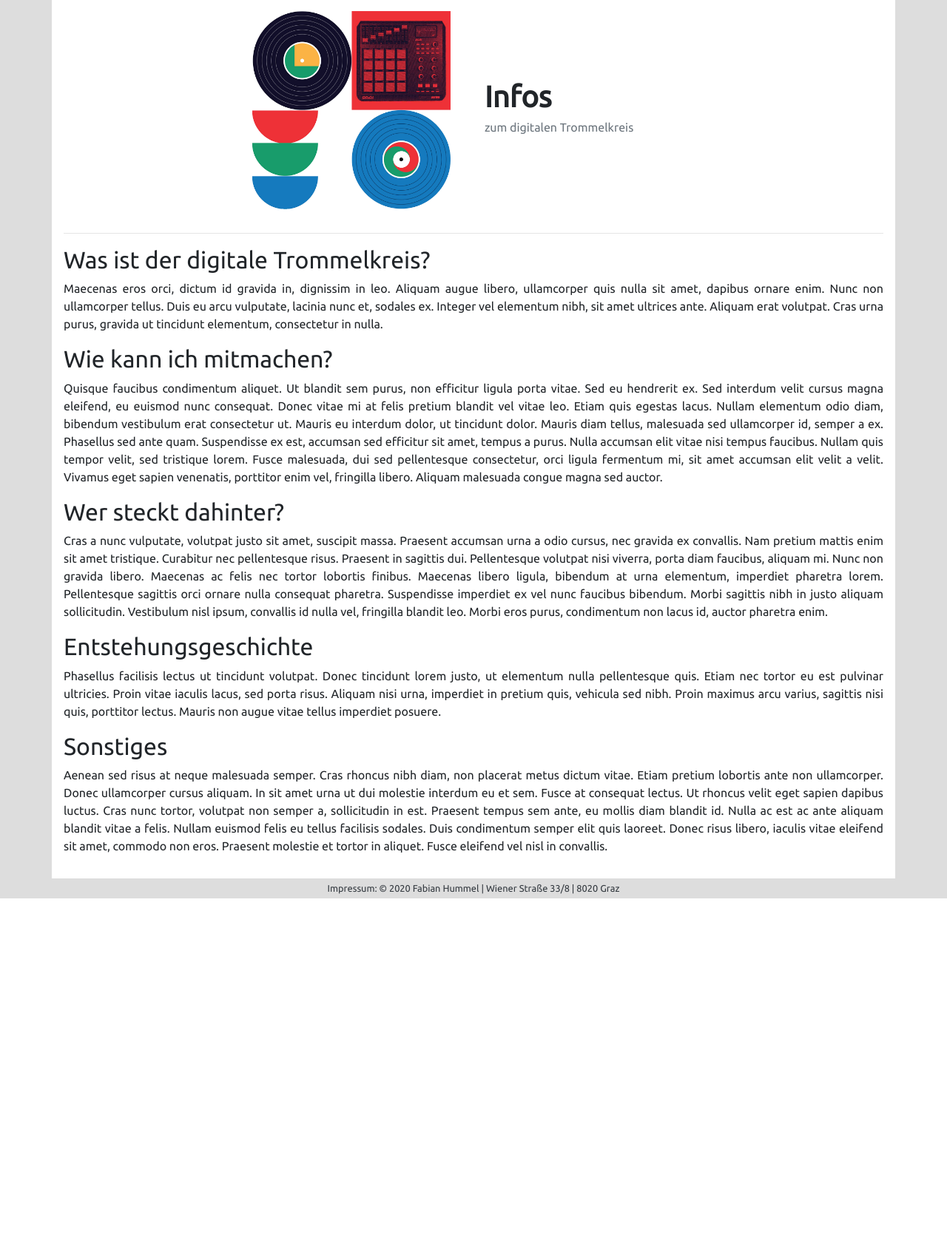
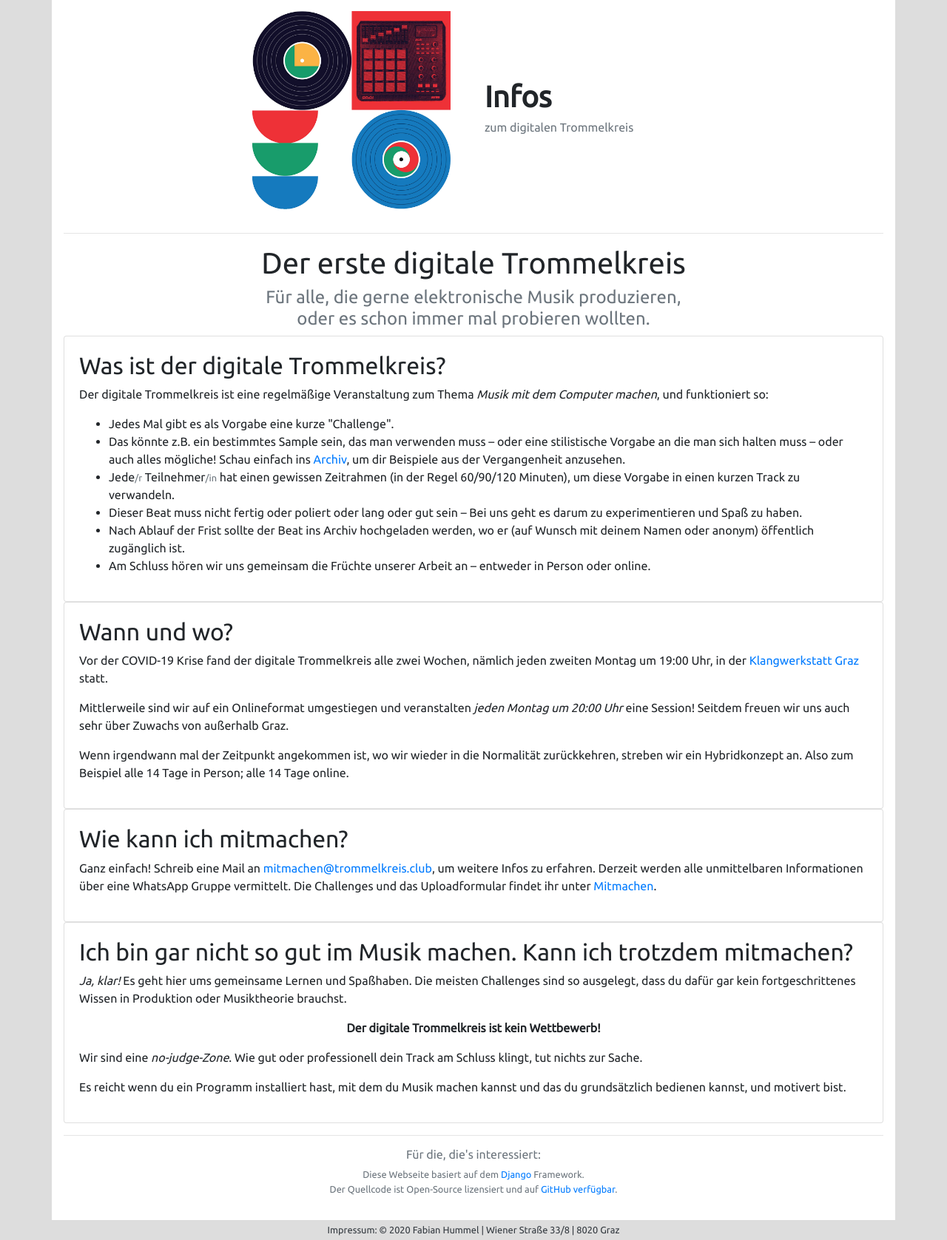
Before and after one commit to fshstk/trommelkreis, a Django app: template trommelkreis/templates/info.html in a window 1280 px wide. Shown: the part 65-1742 px from the top of the page at 74% size. Before the commit the page ends 1280 px from the top, so only its background shows below. Run offline with Django 3.2, Linux system fonts and the light colour scheme; the template is opened without the code that fills it, so the values that code supplies are empty; style sheets or scripts are compiled from the project's sources; some libraries are stand-ins or nearby versions.

Commit message:
add real info text instead of boilerplate lorem ipsum

```diff
--- a/trommelkreis/templates/info.html
+++ b/trommelkreis/templates/info.html
@@ -1,24 +1,165 @@
 {% extends "layout.html" %}
+{% load static %}
 
 {% block title %}Info{% endblock %}
 {% block heading %}Infos{% endblock %}
 {% block subheading %}zum digitalen Trommelkreis{% endblock %}
 
 {% block main %}
-<div class="text-justify">
-	<h2>Was ist der digitale Trommelkreis?</h2>
-	<p>Maecenas eros orci, dictum id gravida in, dignissim in leo. Aliquam augue libero, ullamcorper quis nulla sit amet, dapibus ornare enim. Nunc non ullamcorper tellus. Duis eu arcu vulputate, lacinia nunc et, sodales ex. Integer vel elementum nibh, sit amet ultrices ante. Aliquam erat volutpat. Cras urna purus, gravida ut tincidunt elementum, consectetur in nulla.</p>
 
-	<h2>Wie kann ich mitmachen?</h2>
-	<p>Quisque faucibus condimentum aliquet. Ut blandit sem purus, non efficitur ligula porta vitae. Sed eu hendrerit ex. Sed interdum velit cursus magna eleifend, eu euismod nunc consequat. Donec vitae mi at felis pretium blandit vel vitae leo. Etiam quis egestas lacus. Nullam elementum odio diam, bibendum vestibulum erat consectetur ut. Mauris eu interdum dolor, ut tincidunt dolor. Mauris diam tellus, malesuada sed ullamcorper id, semper a ex. Phasellus sed ante quam. Suspendisse ex est, accumsan sed efficitur sit amet, tempus a purus. Nulla accumsan elit vitae nisi tempus faucibus. Nullam quis tempor velit, sed tristique lorem. Fusce malesuada, dui sed pellentesque consectetur, orci ligula fermentum mi, sit amet accumsan elit velit a velit. Vivamus eget sapien venenatis, porttitor enim vel, fringilla libero. Aliquam malesuada congue magna sed auctor.</p>
 
-	<h2>Wer steckt dahinter?</h2>
-	<p>Cras a nunc vulputate, volutpat justo sit amet, suscipit massa. Praesent accumsan urna a odio cursus, nec gravida ex convallis. Nam pretium mattis enim sit amet tristique. Curabitur nec pellentesque risus. Praesent in sagittis dui. Pellentesque volutpat nisi viverra, porta diam faucibus, aliquam mi. Nunc non gravida libero. Maecenas ac felis nec tortor lobortis finibus. Maecenas libero ligula, bibendum at urna elementum, imperdiet pharetra lorem. Pellentesque sagittis orci ornare nulla consequat pharetra. Suspendisse imperdiet ex vel nunc faucibus bibendum. Morbi sagittis nibh in justo aliquam sollicitudin. Vestibulum nisl ipsum, convallis id nulla vel, fringilla blandit leo. Morbi eros purus, condimentum non lacus id, auctor pharetra enim.</p>
+<div class="text-center">
+	<h1>
+	Der erste digitale Trommelkreis
+	</h1>
 
-	<h2>Entstehungsgeschichte</h2>
-	<p>Phasellus facilisis lectus ut tincidunt volutpat. Donec tincidunt lorem justo, ut elementum nulla pellentesque quis. Etiam nec tortor eu est pulvinar ultricies. Proin vitae iaculis lacus, sed porta risus. Aliquam nisi urna, imperdiet in pretium quis, vehicula sed nibh. Proin maximus arcu varius, sagittis nisi quis, porttitor lectus. Mauris non augue vitae tellus imperdiet posuere.</p>
+	<h4 class="text-muted">
+	Für alle, die gerne elektronische Musik produzieren,<br>
+	oder es schon immer mal probieren wollten.
+	</h4>
+</div>
 
-	<h2>Sonstiges</h2>
-	<p>Aenean sed risus at neque malesuada semper. Cras rhoncus nibh diam, non placerat metus dictum vitae. Etiam pretium lobortis ante non ullamcorper. Donec ullamcorper cursus aliquam. In sit amet urna ut dui molestie interdum eu et sem. Fusce at consequat lectus. Ut rhoncus velit eget sapien dapibus luctus. Cras nunc tortor, volutpat non semper a, sollicitudin in est. Praesent tempus sem ante, eu mollis diam blandit id. Nulla ac est ac ante aliquam blandit vitae a felis. Nullam euismod felis eu tellus facilisis sodales. Duis condimentum semper elit quis laoreet. Donec risus libero, iaculis vitae eleifend sit amet, commodo non eros. Praesent molestie et tortor in aliquet. Fusce eleifend vel nisl in convallis.</p>
+<div class="card">
+    <div class="card-body">
+		<h2>
+		Was ist der digitale Trommelkreis?
+		</h2>
+
+		<p>
+		Der digitale Trommelkreis ist eine regelmäßige Veranstaltung zum Thema
+		<em>Musik mit dem Computer machen</em>, und funktioniert so:
+		</p>
+
+		<ul>
+			<li>
+			Jedes Mal gibt es als Vorgabe eine kurze "Challenge".
+			</li>
+
+			<li>
+			Das könnte z.B. ein bestimmtes Sample sein, das man verwenden muss –
+			oder eine stilistische Vorgabe an die man sich halten muss – oder
+			auch alles mögliche! Schau einfach ins
+			<a href="{% url "archive:archive_home"%}">Archiv</a>, um dir Beispiele
+			aus der Vergangenheit anzusehen.
+			</li>
+
+			<li>
+			Jede<small class="text-muted">/r</small>
+			Teilnehmer<small class="text-muted">/in</small> hat einen gewissen
+			Zeitrahmen (in der Regel 60/90/120 Minuten), um diese Vorgabe in einen
+			kurzen Track zu verwandeln.
+			</li>
+
+			<li>
+			Dieser Beat muss nicht fertig oder poliert oder lang oder gut sein –
+			Bei uns geht es darum zu experimentieren und Spaß zu haben.
+			</li>
+
+			<li>
+			Nach Ablauf der Frist sollte der Beat ins Archiv hochgeladen werden,
+			wo er (auf Wunsch mit deinem Namen oder anonym) öffentlich zugänglich
+			ist.
+			</li>
+
+			<li>
+			Am Schluss hören wir uns gemeinsam die Früchte unserer Arbeit an –
+			entweder in Person oder online.
+			</li>
+		</ul>
+	</div>
 </div>
+
+<div class="card">
+    <div class="card-body">
+		<h2>
+		Wann und wo?
+		</h2>
+
+		<p>
+		Vor der COVID-19 Krise fand der digitale Trommelkreis alle zwei Wochen,
+		nämlich jeden zweiten Montag um 19:00 Uhr, in der
+		<a href="http://www.klangwerkstatt-graz.at/">Klangwerkstatt Graz</a>
+		statt.
+		</p>
+		<p>
+		Mittlerweile sind wir auf ein Onlineformat umgestiegen und veranstalten
+		<em>jeden Montag um 20:00 Uhr</em> eine Session! Seitdem freuen wir
+		uns auch sehr über Zuwachs von außerhalb Graz.
+		</p>
+		<p>
+		Wenn irgendwann mal der Zeitpunkt angekommen ist, wo wir wieder in
+		die Normalität zurückkehren, streben wir ein Hybridkonzept an.
+		Also zum Beispiel alle 14 Tage in Person; alle 14 Tage online.
+		</p>
+	</div>
+</div>
+
+<div class="card">
+    <div class="card-body">
+		<h2>
+		Wie kann ich mitmachen?
+		</h2>
+
+		<p>
+		Ganz einfach! Schreib eine Mail an
+		<span class="spamspan"><span class="u">mitmachen</span> [at] <span class="d">trommelkreis [dot] club</span></span>,
+		um weitere Infos zu erfahren.
+		Derzeit werden alle unmittelbaren Informationen über eine
+		WhatsApp Gruppe vermittelt.
+		Die Challenges und das Uploadformular findet ihr unter
+		<a href="{% url "upload" %}">Mitmachen</a>.
+		</p>
+	</div>
+</div>
+
+<div class="card">
+    <div class="card-body">
+		<h2>
+		Ich bin gar nicht so gut im Musik machen.
+		Kann ich trotzdem mitmachen?
+		</h2>
+
+		<p>
+		<em>Ja, klar!</em> Es geht hier ums gemeinsame Lernen und Spaßhaben.
+		Die meisten Challenges sind so ausgelegt, dass du dafür gar kein
+		fortgeschrittenes Wissen in Produktion oder Musiktheorie brauchst.
+		</p>
+
+		<p class="text-center">
+		<strong>Der digitale Trommelkreis ist kein Wettbewerb!</strong>
+		</p>
+
+		<p>
+		Wir sind eine <em>no-judge-Zone</em>. Wie gut oder professionell
+		dein Track am Schluss klingt, tut nichts zur Sache.
+		</p>
+
+		<p>
+		Es reicht wenn du ein Programm installiert hast, mit dem du Musik
+		machen kannst und das du grundsätzlich bedienen kannst,
+		und motivert bist.
+		</p>
+</div>
+</div>
+
+<hr>
+
+<div class="text-center">
+	<small class="text-muted">
+		<h6>Für die, die's interessiert:</h6>
+		<p>
+			Diese Webseite basiert auf dem
+			<a href="https://www.djangoproject.com/">Django</a> Framework.
+			<br>
+			Der Quellcode ist Open-Source lizensiert und auf
+			<a href="https://github.com/fshstk/trommelkreis_website">GitHub verfügbar</a>.
+		</p>
+	</small>
+</div>
+
 {% endblock %}
+
+{% block scripts %}
+{{ block.super }}
+<script src="{% static "js/spamspan.js" %}"></script>
+{% endblock %}
```
